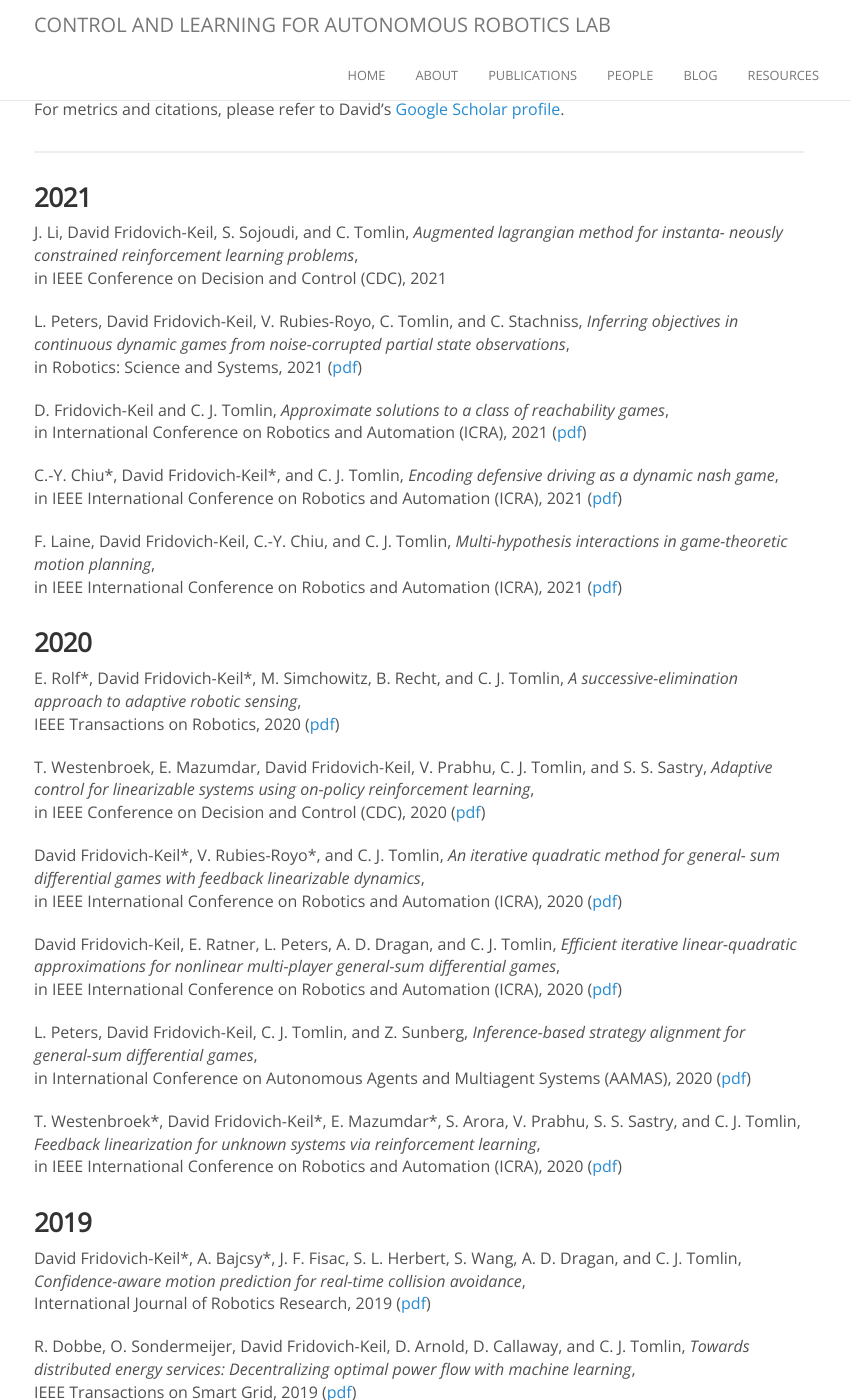
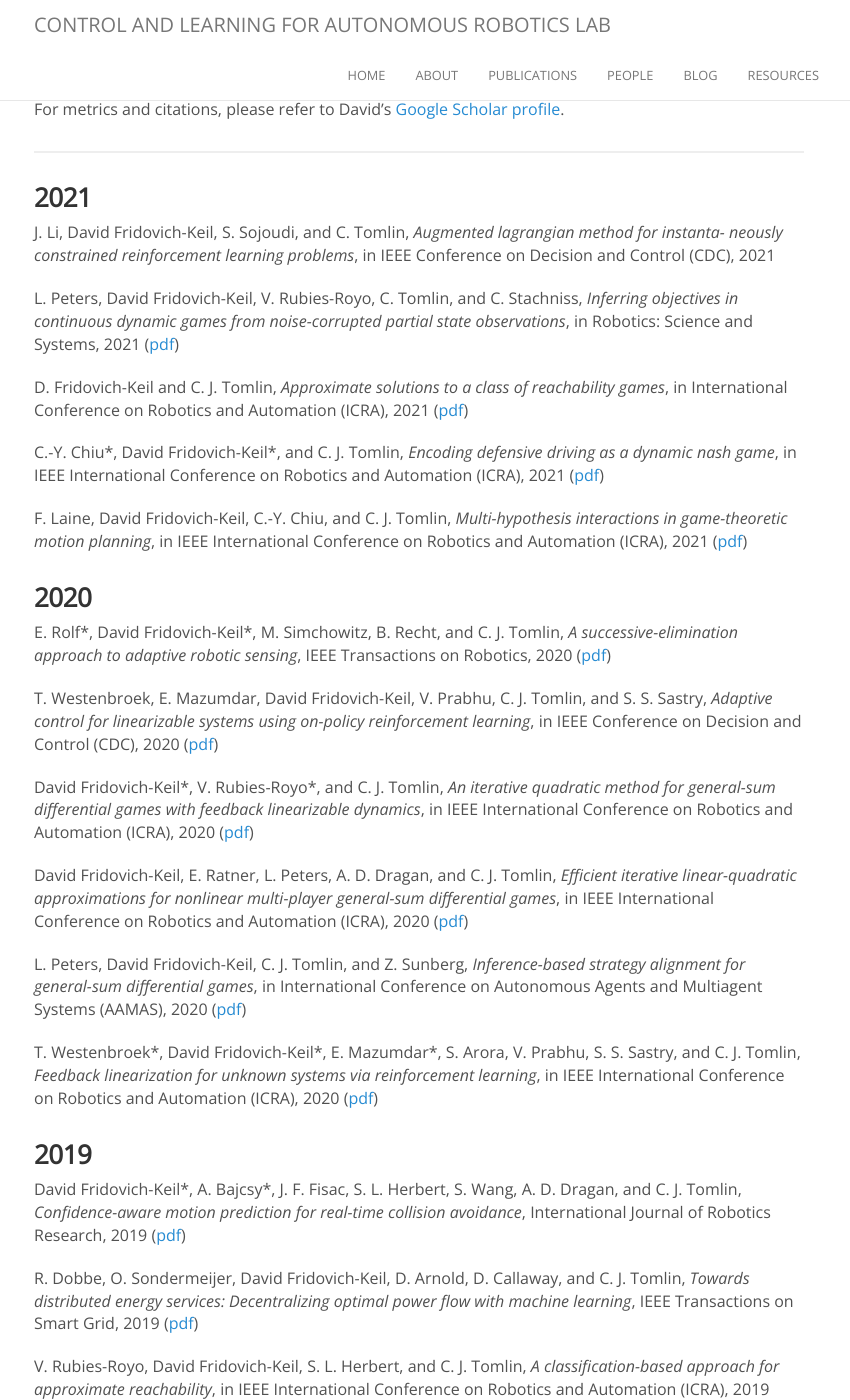
Before and after one commit to KordingLab/KordingLab.github.io, a Jekyll site: the page built from publications.md, in a window 1280 px wide and 1400 px high. Shown: the whole window, without its empty margins (221-1071 px from the left). Built offline with Jekyll 4.4.1, drawn with Linux system fonts in a browser that asks for light colours; nearby versions of some CDN libraries; comment, search, counter and statistics services are not loaded; some of the changed text lies outside the part shown.

Commit message:
formatting

```diff
--- a/publications.md
+++ b/publications.md
@@ -9,72 +9,52 @@ For metrics and citations, please refer to David's [Google Scholar profile](http
 
 ### 2021
 
-J. Li, David Fridovich-Keil, S. Sojoudi, and C. Tomlin, _Augmented lagrangian method for instanta- neously constrained reinforcement learning problems_,<br>
-in IEEE Conference on Decision and Control (CDC), 2021
+J. Li, David Fridovich-Keil, S. Sojoudi, and C. Tomlin, _Augmented lagrangian method for instanta- neously constrained reinforcement learning problems_, in IEEE Conference on Decision and Control (CDC), 2021
 
-L. Peters, David Fridovich-Keil, V. Rubies-Royo, C. Tomlin, and C. Stachniss, _Inferring objectives in continuous dynamic games from noise-corrupted partial state observations_,<br>
-in Robotics: Science and Systems, 2021 ([pdf](https://arxiv.org/pdf/2106.03611.pdf))
+L. Peters, David Fridovich-Keil, V. Rubies-Royo, C. Tomlin, and C. Stachniss, _Inferring objectives in continuous dynamic games from noise-corrupted partial state observations_, in Robotics: Science and Systems, 2021 ([pdf](https://arxiv.org/pdf/2106.03611.pdf))
 
-D. Fridovich-Keil and C. J. Tomlin, _Approximate solutions to a class of reachability games_,<br>
-in International Conference on Robotics and Automation (ICRA), 2021 ([pdf](https://arxiv.org/pdf/2011.00601.pdf))
+D. Fridovich-Keil and C. J. Tomlin, _Approximate solutions to a class of reachability games_, in International Conference on Robotics and Automation (ICRA), 2021 ([pdf](https://arxiv.org/pdf/2011.00601.pdf))
 
-C.-Y. Chiu\*, David Fridovich-Keil\*, and C. J. Tomlin, _Encoding defensive driving as a dynamic nash game_,<br>
-in IEEE International Conference on Robotics and Automation (ICRA), 2021 ([pdf](https://arxiv.org/pdf/2011.04815.pdf))
+C.-Y. Chiu\*, David Fridovich-Keil\*, and C. J. Tomlin, _Encoding defensive driving as a dynamic nash game_, in IEEE International Conference on Robotics and Automation (ICRA), 2021 ([pdf](https://arxiv.org/pdf/2011.04815.pdf))
 
-F. Laine, David Fridovich-Keil, C.-Y. Chiu, and C. J. Tomlin, _Multi-hypothesis interactions in game-theoretic motion planning_,<br>
-in IEEE International Conference on Robotics and Automation (ICRA), 2021 ([pdf](https://arxiv.org/pdf/2011.06047.pdf))
+F. Laine, David Fridovich-Keil, C.-Y. Chiu, and C. J. Tomlin, _Multi-hypothesis interactions in game-theoretic motion planning_, in IEEE International Conference on Robotics and Automation (ICRA), 2021 ([pdf](https://arxiv.org/pdf/2011.06047.pdf))
 
 ### 2020
 
-E. Rolf\*, David Fridovich-Keil\*, M. Simchowitz, B. Recht, and C. J. Tomlin, _A successive-elimination approach to adaptive robotic sensing_,<br>
-IEEE Transactions on Robotics, 2020 ([pdf](https://arxiv.org/pdf/1809.10611.pdf))
+E. Rolf\*, David Fridovich-Keil\*, M. Simchowitz, B. Recht, and C. J. Tomlin, _A successive-elimination approach to adaptive robotic sensing_, IEEE Transactions on Robotics, 2020 ([pdf](https://arxiv.org/pdf/1809.10611.pdf))
 
-T. Westenbroek, E. Mazumdar, David Fridovich-Keil, V. Prabhu, C. J. Tomlin, and S. S. Sastry, _Adaptive control for linearizable systems using on-policy reinforcement learning_,<br>
-in IEEE Conference on Decision and Control (CDC), 2020 ([pdf](https://ieeexplore.ieee.org/document/9304242/))
+T. Westenbroek, E. Mazumdar, David Fridovich-Keil, V. Prabhu, C. J. Tomlin, and S. S. Sastry, _Adaptive control for linearizable systems using on-policy reinforcement learning_, in IEEE Conference on Decision and Control (CDC), 2020 ([pdf](https://ieeexplore.ieee.org/document/9304242/))
 
-David Fridovich-Keil\*, V. Rubies-Royo\*, and C. J. Tomlin, _An iterative quadratic method for general- sum differential games with feedback linearizable dynamics_,<br>
-in IEEE International Conference on Robotics and Automation (ICRA), 2020 ([pdf](https://arxiv.org/pdf/1910.00681.pdf))
+David Fridovich-Keil\*, V. Rubies-Royo\*, and C. J. Tomlin, _An iterative quadratic method for general-sum differential games with feedback linearizable dynamics_, in IEEE International Conference on Robotics and Automation (ICRA), 2020 ([pdf](https://arxiv.org/pdf/1910.00681.pdf))
 
-David Fridovich-Keil, E. Ratner, L. Peters, A. D. Dragan, and C. J. Tomlin, _Efficient iterative linear-quadratic approximations for nonlinear multi-player general-sum differential games_,<br>
-in IEEE International Conference on Robotics and Automation (ICRA), 2020 ([pdf](https://arxiv.org/pdf/1909.04694.pdf))
+David Fridovich-Keil, E. Ratner, L. Peters, A. D. Dragan, and C. J. Tomlin, _Efficient iterative linear-quadratic approximations for nonlinear multi-player general-sum differential games_, in IEEE International Conference on Robotics and Automation (ICRA), 2020 ([pdf](https://arxiv.org/pdf/1909.04694.pdf))
 
-L. Peters, David Fridovich-Keil, C. J. Tomlin, and Z. Sunberg, _Inference-based strategy alignment for general-sum differential games_,<br>
-in International Conference on Autonomous Agents and Multiagent Systems (AAMAS), 2020 ([pdf](https://arxiv.org/pdf/2002.04354.pdf))
+L. Peters, David Fridovich-Keil, C. J. Tomlin, and Z. Sunberg, _Inference-based strategy alignment for general-sum differential games_, in International Conference on Autonomous Agents and Multiagent Systems (AAMAS), 2020 ([pdf](https://arxiv.org/pdf/2002.04354.pdf))
 
-T. Westenbroek\*, David Fridovich-Keil\*, E. Mazumdar\*, S. Arora, V. Prabhu, S. S. Sastry, and C. J. Tomlin, _Feedback linearization for unknown systems via reinforcement learning_,<br>
-in IEEE International Conference on Robotics and Automation (ICRA), 2020 ([pdf](https://ieeexplore.ieee.org/abstract/document/9197158))
+T. Westenbroek\*, David Fridovich-Keil\*, E. Mazumdar\*, S. Arora, V. Prabhu, S. S. Sastry, and C. J. Tomlin, _Feedback linearization for unknown systems via reinforcement learning_, in IEEE International Conference on Robotics and Automation (ICRA), 2020 ([pdf](https://ieeexplore.ieee.org/abstract/document/9197158))
 
 ### 2019
 
-David Fridovich-Keil\*, A. Bajcsy\*, J. F. Fisac, S. L. Herbert, S. Wang, A. D. Dragan, and C. J. Tomlin, _Confidence-aware motion prediction for real-time collision avoidance_,<br>
-International Journal of Robotics Research, 2019 ([pdf](https://journals.sagepub.com/doi/pdf/10.1177/0278364919859436))
+David Fridovich-Keil\*, A. Bajcsy\*, J. F. Fisac, S. L. Herbert, S. Wang, A. D. Dragan, and C. J. Tomlin, _Confidence-aware motion prediction for real-time collision avoidance_, International Journal of Robotics Research, 2019 ([pdf](https://journals.sagepub.com/doi/pdf/10.1177/0278364919859436))
 
-R. Dobbe, O. Sondermeijer, David Fridovich-Keil, D. Arnold, D. Callaway, and C. J. Tomlin, _Towards distributed energy services: Decentralizing optimal power flow with machine learning_,<br>
-IEEE Transactions on Smart Grid, 2019 ([pdf](https://arxiv.org/pdf/1806.06790.pdf))
+R. Dobbe, O. Sondermeijer, David Fridovich-Keil, D. Arnold, D. Callaway, and C. J. Tomlin, _Towards distributed energy services: Decentralizing optimal power flow with machine learning_, IEEE Transactions on Smart Grid, 2019 ([pdf](https://arxiv.org/pdf/1806.06790.pdf))
 
-V. Rubies-Royo, David Fridovich-Keil, S. L. Herbert, and C. J. Tomlin, _A classification-based approach for approximate reachability_,<br>
-in IEEE International Conference on Robotics and Automation (ICRA), 2019 ([pdf](https://arxiv.org/pdf/1803.03237.pdf))
+V. Rubies-Royo, David Fridovich-Keil, S. L. Herbert, and C. J. Tomlin, _A classification-based approach for approximate reachability_, in IEEE International Conference on Robotics and Automation (ICRA), 2019 ([pdf](https://arxiv.org/pdf/1803.03237.pdf))
 
-S. L. Herbert\*, A. Bajcsy\*, David Fridovich-Keil, J. F. Fisac, S. Deglurkar, A. D. Dragan, and C. J. Tomlin, _A scalable framework for real-time multi-robot, multi-human collision avoidance_,<br>
-in IEEE International Conference on Robotics and Automation (ICRA), 2019 ([pdf](https://ieeexplore.ieee.org/abstract/document/8794457))
+S. L. Herbert\*, A. Bajcsy\*, David Fridovich-Keil, J. F. Fisac, S. Deglurkar, A. D. Dragan, and C. J. Tomlin, _A scalable framework for real-time multi-robot, multi-human collision avoidance_, in IEEE International Conference on Robotics and Automation (ICRA), 2019 ([pdf](https://ieeexplore.ieee.org/abstract/document/8794457))
 
-David Fridovich-Keil\*, J. F. Fisac\*, and C. J. Tomlin, _Safely probabilistically complete real-time planning and exploration in unknown environments_,<br>
-in IEEE International Conference on Robotics and Automation (ICRA), 2019 ([pdf](https://arxiv.org/pdf/1811.07834.pdf))
+David Fridovich-Keil\*, J. F. Fisac\*, and C. J. Tomlin, _Safely probabilistically complete real-time planning and exploration in unknown environments_, in IEEE International Conference on Robotics and Automation (ICRA), 2019 ([pdf](https://arxiv.org/pdf/1811.07834.pdf))
 
 ### 2018
 
-J. F. Fisac\*, A. Bajcsy\*, S. L. Herbert, David Fridovich-Keil, S. Wang, C. J. Tomlin, and A. D. Dragan, _Probabilistically safe robot planning with confidence-based human predictions_,<br>
-in Robotics: Science and Systems, 2018 ([pdf](https://arxiv.org/pdf/1806.00109.pdf))
+J. F. Fisac\*, A. Bajcsy\*, S. L. Herbert, David Fridovich-Keil, S. Wang, C. J. Tomlin, and A. D. Dragan, _Probabilistically safe robot planning with confidence-based human predictions_, in Robotics: Science and Systems, 2018 ([pdf](https://arxiv.org/pdf/1806.00109.pdf))
 
-David Fridovich-Keil\*, S. L. Herbert\*, J. F. Fisac, S. Deglurkar, and C. J. Tomlin, _Planning, fast and slow: A framework for adaptive real-time safe trajectory planning_,<br>
-in IEEE International Conference on Robotics and Automation (ICRA), 2018 ([pdf](https://arxiv.org/pdf/1710.04731.pdf))
+David Fridovich-Keil\*, S. L. Herbert\*, J. F. Fisac, S. Deglurkar, and C. J. Tomlin, _Planning, fast and slow: A framework for adaptive real-time safe trajectory planning_, in IEEE International Conference on Robotics and Automation (ICRA), 2018 ([pdf](https://arxiv.org/pdf/1710.04731.pdf))
 
 ### 2017
 
 R. Dobbe\*, David Fridovich-Keil\*, and C. J. Tomlin, _Fully decentralized policies for multi-agent systems: An information theoretic approach_, in Advances in Neural Information Processing Systems (NeurIPS), pp. 2941–2950, 2017 ([pdf](https://arxiv.org/pdf/1707.06334.pdf))
 
-David Fridovich-Keil, N. Hanford, M. P. Chapman, C. J. Tomlin, M. K. Farrens, and D. Ghosal, _A model predictive control approach to flow pacing for TCP_,<br>
-in Allerton Conference on Communication, Control, and Compution, pp. 988–994, 2017 ([pdf](https://ieeexplore.ieee.org/abstract/document/8262845/))
+David Fridovich-Keil, N. Hanford, M. P. Chapman, C. J. Tomlin, M. K. Farrens, and D. Ghosal, _A model predictive control approach to flow pacing for TCP_, in Allerton Conference on Communication, Control, and Compution, pp. 988–994, 2017 ([pdf](https://ieeexplore.ieee.org/abstract/document/8262845/))
 
-David Fridovich-Keil, E. Nelson, and A. Zakhor, _AtomMap: A probabilistic amorphous 3D map rep- resentation for robotics and surface reconstruction_,<br>
-in IEEE International Conference on Robotics and Automation (ICRA), pp. 3110–3117, 2017 ([pdf](https://ieeexplore.ieee.org/abstract/document/7989355))
+David Fridovich-Keil, E. Nelson, and A. Zakhor, _AtomMap: A probabilistic amorphous 3D map rep- resentation for robotics and surface reconstruction_, in IEEE International Conference on Robotics and Automation (ICRA), pp. 3110–3117, 2017 ([pdf](https://ieeexplore.ieee.org/abstract/document/7989355))
```
